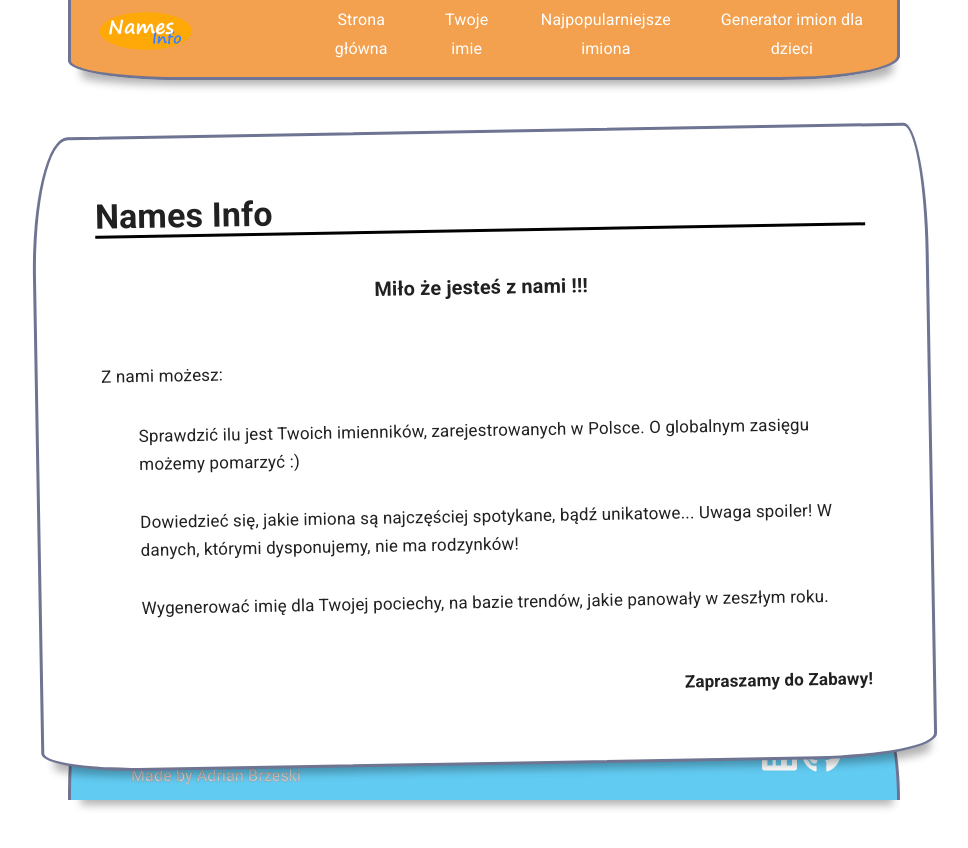
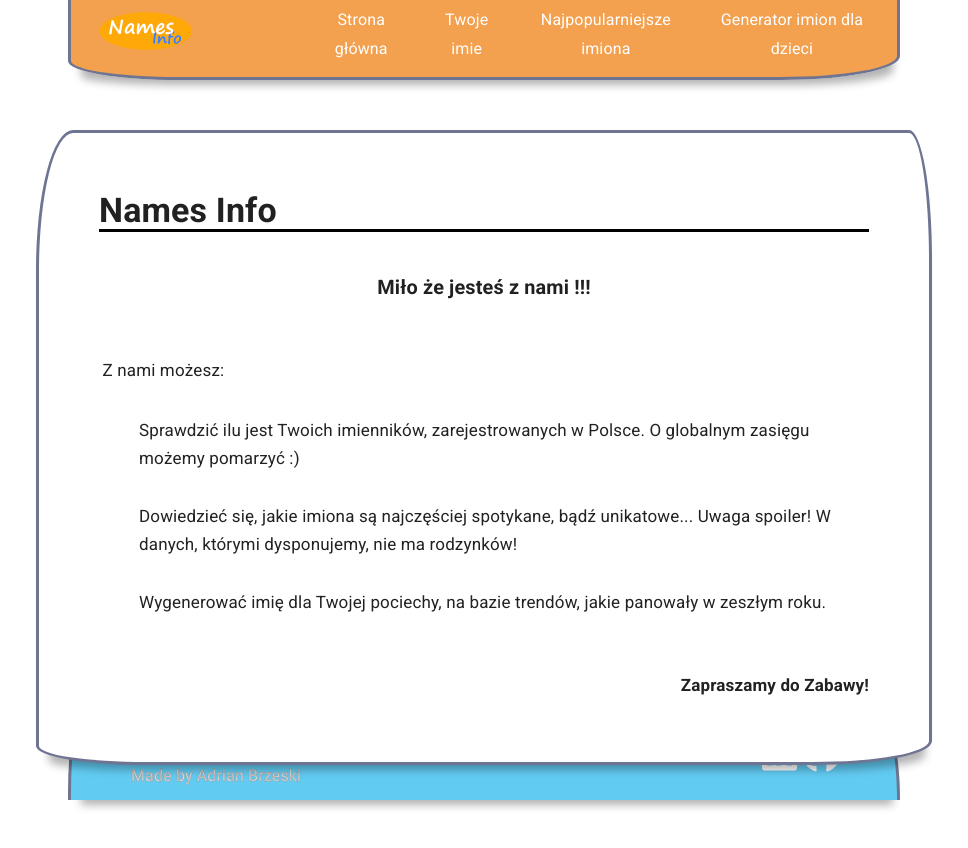
Before and after one commit to andro2ss/names_app, a React (Create React App) app: page / in a window 1280 px wide. Shown: the top 848 px of the page, without its empty margins (156-1124 px from the left). Built offline with nearby package versions, Linux system fonts and the light colour scheme.

Commit message:
turn off hover from main container

```diff
--- a/src/App.scss
+++ b/src/App.scss
@@ -20,14 +20,14 @@
   margin: 50px auto 200px;
   font-size: 17px;
   line-height: 28px;
-  transform: rotate(-1deg);
+  //transform: rotate(-1deg);
   box-shadow: 3px 15px 8px -10px rgba(0, 0, 0, 0.3);
   transition: all 0.13s ease-in;
 
-  &:hover {
-    transform: translateY(-10px) rotate(1deg);
-    box-shadow: 3px 15px 8px -10px rgba(0, 0, 0, 0.3);
-  }
+  //&:hover {
+  //  transform: translateY(-10px) rotate(1deg);
+  //  box-shadow: 3px 15px 8px -10px rgba(0, 0, 0, 0.3);
+  //}
 
   @media screen and (max-width: 1175px) {
     margin: 50px auto 250px;
```
